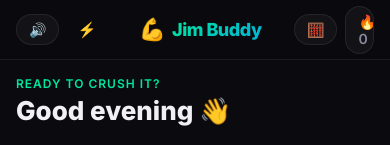
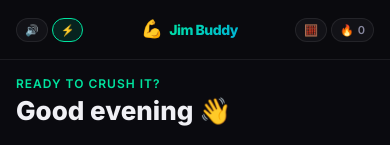
Before and after one commit to Seifosama1/jim-buddy, a plain HTML site: page index.html in a window 390 px wide. Shown: the top 145 px of the page. Drawn offline with nearby package versions, Linux system fonts and the light colour scheme.

Commit message:
Add files via upload

```diff
--- a/index.html
+++ b/index.html
@@ -2,7 +2,7 @@
 <html lang="en">
 <head>
   <meta charset="UTF-8" />
-  <meta name="viewport" content="width=device-width, initial-scale=1.0, viewport-fit=cover" />
+  <!-- <meta name="viewport" content="width=device-width, initial-scale=1.0, viewport-fit=cover" /> -->
   <meta name="theme-color" content="#0A0A0F" />
   <meta name="apple-mobile-web-app-capable" content="yes" />
   <meta name="apple-mobile-web-app-status-bar-style" content="black-translucent" />
--- a/styles.css
+++ b/styles.css
@@ -3098,3 +3098,117 @@ canvas {
   font-family: var(--font);
   }
 }
+
+
+/* ══════════════════════════════════════════
+   FORCE PERFORMANCE BUTTON VISIBILITY ON MOBILE
+══════════════════════════════════════════ */
+
+/* Override any hiding issues on real mobile devices */
+#performance-mode-btn {
+  display: inline-flex !important;
+  visibility: visible !important;
+  opacity: 1 !important;
+  flex-shrink: 0 !important;
+}
+
+/* Fix header layout for real mobile devices */
+.header-left {
+  display: flex !important;
+  align-items: center !important;
+  gap: 6px !important;
+  width: auto !important;
+  min-width: 70px !important;
+  flex-shrink: 0 !important;
+}
+
+.header-right {
+  display: flex !important;
+  align-items: center !important;
+  gap: 6px !important;
+  width: auto !important;
+  min-width: 70px !important;
+  flex-shrink: 0 !important;
+  justify-content: flex-end !important;
+}
+
+.header-inner {
+  flex: 1 !important;
+  min-width: 0 !important;
+  overflow: hidden !important;
+}
+
+.header-logo {
+  white-space: nowrap !important;
+}
+
+.logo-text {
+  font-size: 16px !important;
+  white-space: nowrap !important;
+}
+
+/* Force buttons to be visible and properly sized */
+#sound-toggle-btn,
+#performance-mode-btn,
+#calculator-header-btn,
+#streak-btn {
+  display: inline-flex !important;
+  align-items: center !important;
+  justify-content: center !important;
+  gap: 4px !important;
+  background: var(--card) !important;
+  border: 1px solid var(--card-border) !important;
+  border-radius: 30px !important;
+  padding: 6px 10px !important;
+  font-size: 13px !important;
+  cursor: pointer !important;
+  white-space: nowrap !important;
+  flex-shrink: 0 !important;
+}
+
+/* Specific to performance button - make it stand out if needed */
+#performance-mode-btn {
+  background: var(--accent-dim) !important;
+  border-color: var(--accent) !important;
+}
+
+/* Extreme small screens - reduce padding but keep visible */
+@media (max-width: 400px) {
+  .header-left {
+    gap: 4px !important;
+    min-width: 60px !important;
+  }
+  .header-right {
+    gap: 4px !important;
+    min-width: 60px !important;
+  }
+  #sound-toggle-btn,
+  #performance-mode-btn,
+  #calculator-header-btn,
+  #streak-btn {
+    padding: 4px 8px !important;
+    font-size: 11px !important;
+  }
+  .logo-text {
+    font-size: 14px !important;
+  }
+  .logo-icon {
+    font-size: 18px !important;
+  }
+}
+
+/* For very narrow phones (like iPhone SE) */
+@media (max-width: 360px) {
+  .logo-text {
+    font-size: 12px !important;
+  }
+  #performance-mode-btn span,
+  #streak-btn span {
+    display: none !important;
+  }
+  /* Show just the emoji on very small screens */
+  #performance-mode-btn {
+    padding: 4px 8px !important;
+    font-size: 14px !important;
+  }
+}
```
